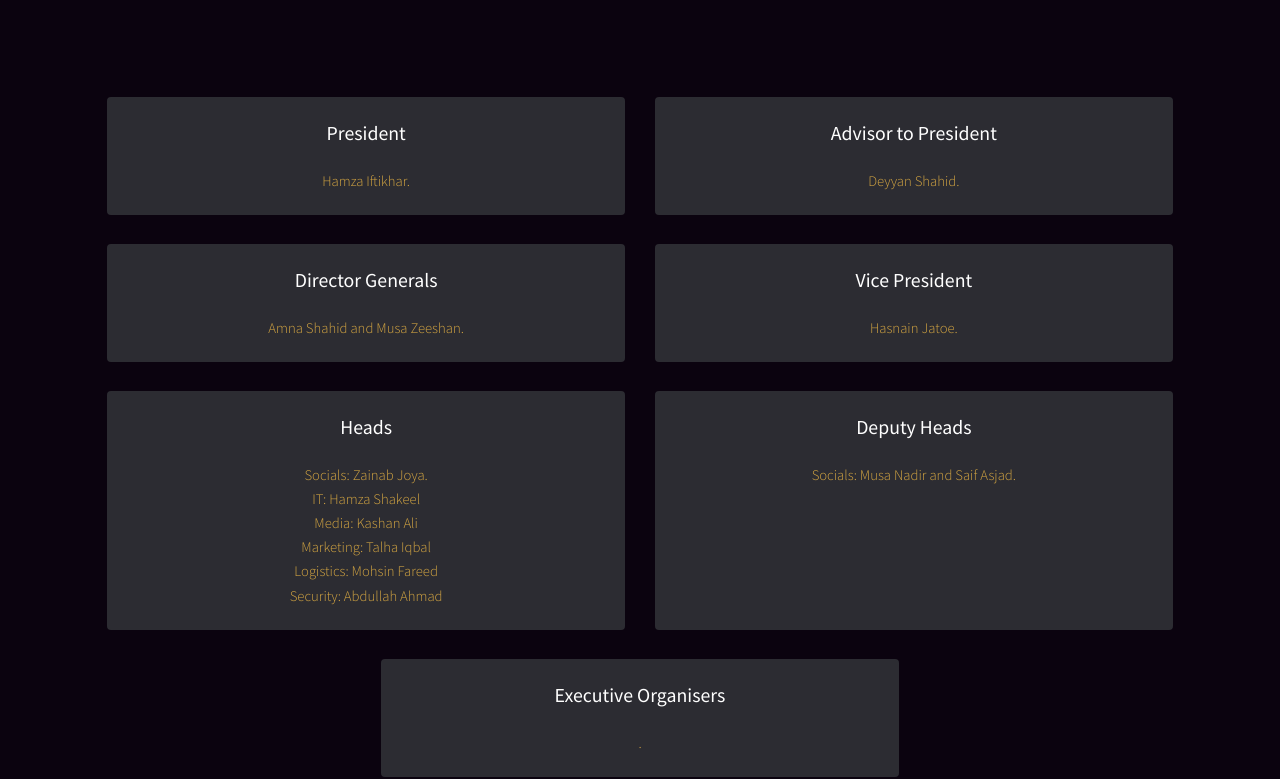
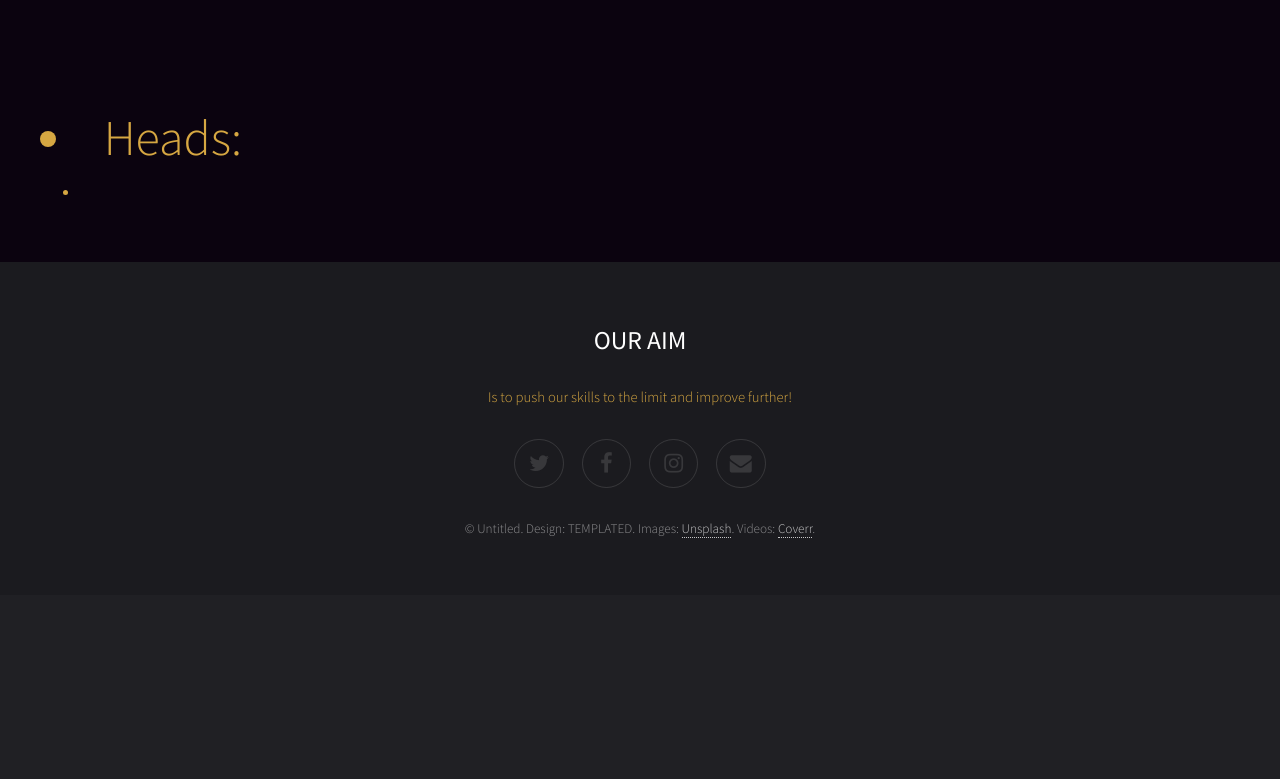
Before and after one commit to Ali-Ahmad0/...., a plain HTML site: page index.html in a window 1280 px wide. Shown: the part 763-1542 px from the top of the page. After the commit the page ends 1358 px from the top, so only its background shows below. Drawn offline with Linux system fonts and the light colour scheme.

Commit message:
Update index.html

```diff
--- a/index.html
+++ b/index.html
@@ -38,56 +38,10 @@
 				<div id="main">
 					<div class="inner">
 					<!-- Boxes -->
-						<p style='text-align: centre; font-size: 50px;'>Executive council members</p>
-						<div class="thumbnails">
-						<div class="box">
-								<div class="inner">
-									<h3>President</h3>
-									<p>Hamza Iftikhar.</p>
-								</div>
-							</div>
-
-							<div class="box">
-								<div class="inner">
-									<h3>Advisor to President</h3>
-									<p>Deyyan Shahid.</p>
-								</div>
-							</div>
-
-							<div class="box">
-								<div class="inner">
-									<h3>Director Generals</h3>
-									<p>Amna Shahid and Musa Zeeshan.</p>
-								</div>
-							</div>
-
-							<div class="box">
-								<div class="inner">
-									<h3>Vice President</h3>
-									<p>Hasnain Jatoe.</p>
-								</div>
-							</div>
-
-							<div class="box">
-								<div class="inner">
-									<h3>Heads</h3>
-									<p>Socials: Zainab Joya.<br />IT: Hamza Shakeel<br />Media: Kashan Ali<br />Marketing: Talha Iqbal<br />Logistics: Mohsin Fareed<br />Security: Abdullah Ahmad</p>
-								</div>
-							</div>
-							<div class="box">
-								<div class="inner">
-									<h3>Deputy Heads</h3>
-									<p>Socials: Musa Nadir and Saif Asjad.</p>
-								</div>
-							</div>
-							<div class="box">
-								<div class="inner">
-									<h3>Executive Organisers</h3>
-									<p>.</p>
-								</div>
-							</div>
-
-						</div>
+						<p style='text-align: centre; font-size: 50px;'>Executive council members:</p>
+						<list>
+							<ul><li style='text-align: centre; font-size: 50px;'>Heads:<li></ul>
+						</list>
 
 					</div>
 				</div>
```
